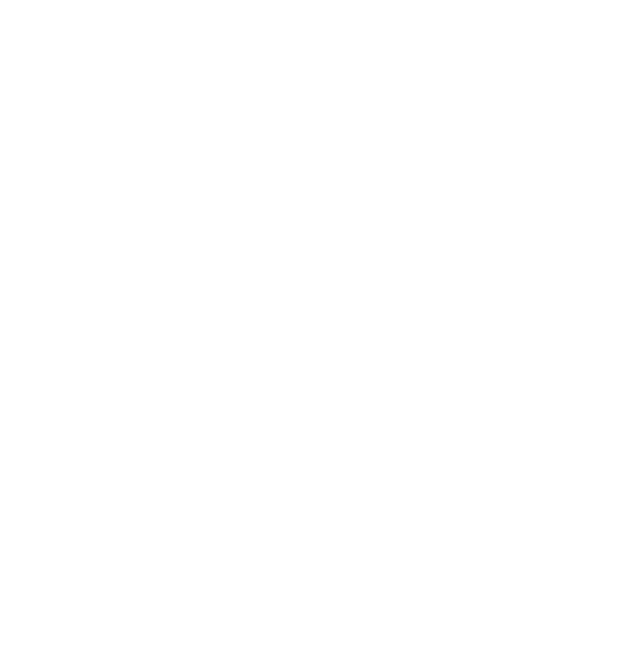
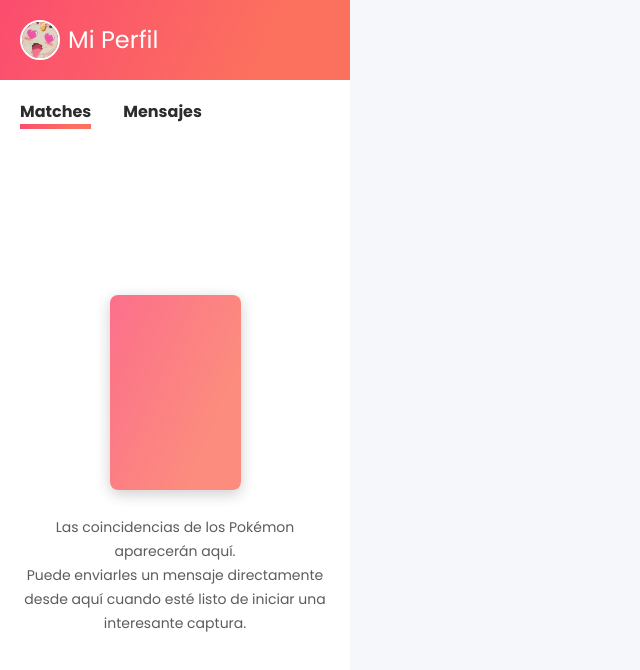
Before and after one commit to devferx/pokeTinder, a React app: page / in a window 1280 px wide. Shown: the top 670 px of the page, without its empty margins (0-640 px from the left). Built offline with nearby package versions, Linux system fonts and the light colour scheme.

Commit message:
:lipstick: [ADD] Sidebar

```diff
--- /dev/null
+++ b/src/App.js
@@ -0,0 +1,39 @@
+import React from "react";
+import { Global, css } from "@emotion/react";
+import Home from "./pages/Home";
+
+const App = () => {
+  return (
+    <>
+      <Global
+        styles={css`
+          :root {
+            --primary-gradient: linear-gradient(
+              113.54deg,
+              #fb3a78 -39.39%,
+              #fc705e 74.54%
+            );
+            --black-1: #2c2c2c;
+            --grey: #5c5c5c;
+            --grey-2: #dfe3ea;
+            --bg: #f5f7fa;
+            --white: #ffffff;
+          }
+
+          * {
+            margin: 0;
+            padding: 0;
+            box-sizing: border-box;
+          }
+
+          body {
+            background-color: var(--bg);
+          }
+        `}
+      />
+      <Home />
+    </>
+  );
+};
+
+export default App;
--- a/src/App.jsx
+++ /dev/null
@@ -1,26 +0,0 @@
-import React from "react";
-import { Global, css } from "@emotion/react";
-import {
-  StyledHeadline,
-  StyledSubtitle,
-  StyledBody,
-  StyledButtonText,
-} from "./components/shared-components";
-
-const App = () => {
-  return (
-    <>
-      <Global
-        styles={css`
-          * {
-            margin: 0;
-            padding: 0;
-            box-sizing: border-box;
-          }
-        `}
-      />
-    </>
-  );
-};
-
-export default App;
--- /dev/null
+++ b/src/components/Aside/index.js
@@ -0,0 +1,44 @@
+import React from "react";
+
+import {
+  StyledAside,
+  Header,
+  AvatarCircle,
+  AsideText,
+  Menu,
+  MenuItem,
+  MenuContent,
+  CardPrimary,
+} from "./styles";
+import { StyledBody } from "../shared-components";
+import profileImg from "@img/profile.png";
+
+const Aside = () => {
+  return (
+    <StyledAside>
+      <Header>
+        <AvatarCircle src={profileImg} alt="" />
+        <AsideText>Mi Perfil</AsideText>
+      </Header>
+      <Menu>
+        <MenuItem selected>
+          <a href="#">Matches</a>
+        </MenuItem>
+        <MenuItem>
+          <a href="#">Mensajes</a>
+        </MenuItem>
+      </Menu>
+
+      <MenuContent>
+        <CardPrimary></CardPrimary>
+        <StyledBody color="grey" align="center">
+          Las coincidencias de los Pokémon aparecerán aquí. <br /> Puede
+          enviarles un mensaje directamente desde aquí cuando esté listo de
+          iniciar una interesante captura.
+        </StyledBody>
+      </MenuContent>
+    </StyledAside>
+  );
+};
+
+export default Aside;
--- /dev/null
+++ b/src/components/Aside/styles.js
@@ -0,0 +1,90 @@
+import { css } from "@emotion/react";
+import styled from "@emotion/styled";
+
+export const StyledAside = styled.aside`
+  display: flex;
+  flex-direction: column;
+  background-color: var(--white);
+`;
+
+export const Header = styled.div`
+  display: flex;
+  align-items: center;
+  width: 100%;
+  height: 80px;
+  padding: 20px;
+  background-image: var(--primary-gradient);
+`;
+
+export const AvatarCircle = styled.img`
+  width: 40px;
+  height: 40px;
+  border: 2px solid #ffffff;
+  border-radius: 50%;
+  object-fit: cover;
+`;
+
+export const AsideText = styled.p`
+  margin-left: 8px;
+  font-family: "Poppins", sans-serif;
+  font-style: normal;
+  font-weight: normal;
+  font-size: 24px;
+  line-height: 24px;
+  color: white;
+`;
+
+export const Menu = styled.ul`
+  display: flex;
+  margin-top: 20px;
+  list-style: none;
+`;
+
+export const MenuItem = styled.li`
+  margin-left: 32px;
+
+  &:first-of-type {
+    margin-left: 20px;
+  }
+
+  a {
+    font-family: Poppins;
+    font-style: normal;
+    font-weight: 600;
+    font-size: 16px;
+    line-height: 24px;
+    text-decoration: none;
+    color: var(--black-1);
+  }
+
+  ${(props) =>
+    props.selected &&
+    css`
+      &::after {
+        display: block;
+        content: "";
+        width: 100%;
+        height: 5px;
+        background-image: var(--primary-gradient);
+      }
+    `}
+`;
+
+export const MenuContent = styled.div`
+  display: flex;
+  flex-direction: column;
+  align-items: center;
+  justify-content: center;
+  flex: 1;
+  padding: 0 20px;
+`;
+
+export const CardPrimary = styled.div`
+  width: 131px;
+  height: 195px;
+  margin-bottom: 25px;
+  background: linear-gradient(113.54deg, #fb3a78 -39.39%, #fc705e 74.54%);
+  opacity: 0.8;
+  box-shadow: 0px 4px 15px rgba(0, 0, 0, 0.25);
+  border-radius: 8px;
+`;
--- a/src/components/shared-components.js
+++ b/src/components/shared-components.js
@@ -17,7 +17,9 @@
 export const StyledBody = styled.p`
   font-family: "Poppins", sans-serif;
   font-style: normal;
+  color: ${(props) => `var(--${props.color ? props.color : "black-1"})`};
   font-weight: ${(props) => (props.black ? 900 : "normal")};
+  text-align: ${(props) => (props.align ? props.align : "start")};
   font-size: 14px;
   line-height: 24px;
 `;
--- /dev/null
+++ b/src/pages/Home/index.js
@@ -0,0 +1,20 @@
+import React from "react";
+import styled from "@emotion/styled";
+import Aside from "../../components/Aside";
+
+const MainContainer = styled.div`
+  display: grid;
+  grid-template-columns: 350px 1fr;
+  width: 100%;
+  height: 100vh;
+`;
+
+const Home = () => {
+  return (
+    <MainContainer>
+      <Aside />
+    </MainContainer>
+  );
+};
+
+export default Home;
--- a/webpack.config.dev.js
+++ b/webpack.config.dev.js
@@ -9,6 +9,9 @@
     filename: "bundle.js",
   },
   resolve: {
+    alias: {
+      "@img": path.resolve(__dirname, "src/assets/img"),
+    },
     extensions: [".js", ".jsx"],
   },
   mode: "development",
@@ -34,6 +37,10 @@
         test: /\.html/,
         use: ["html-loader"],
       },
+      {
+        test: /\.(png|jpg|gif|jpeg)/,
+        type: "asset/resource",
+      },
     ],
   },
   plugins: [
```
Also changed, not shown: src/assets/img/profile.png (added).
